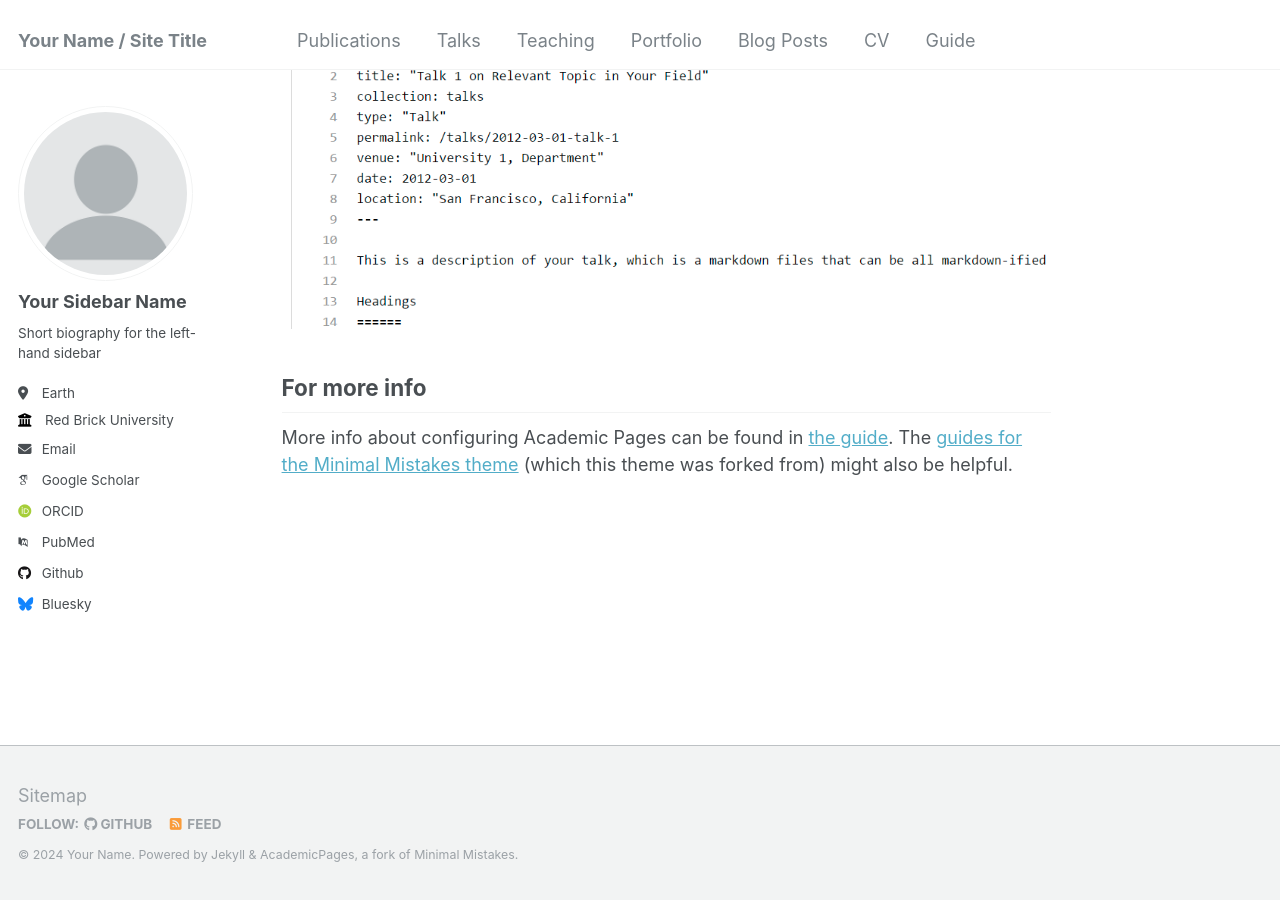
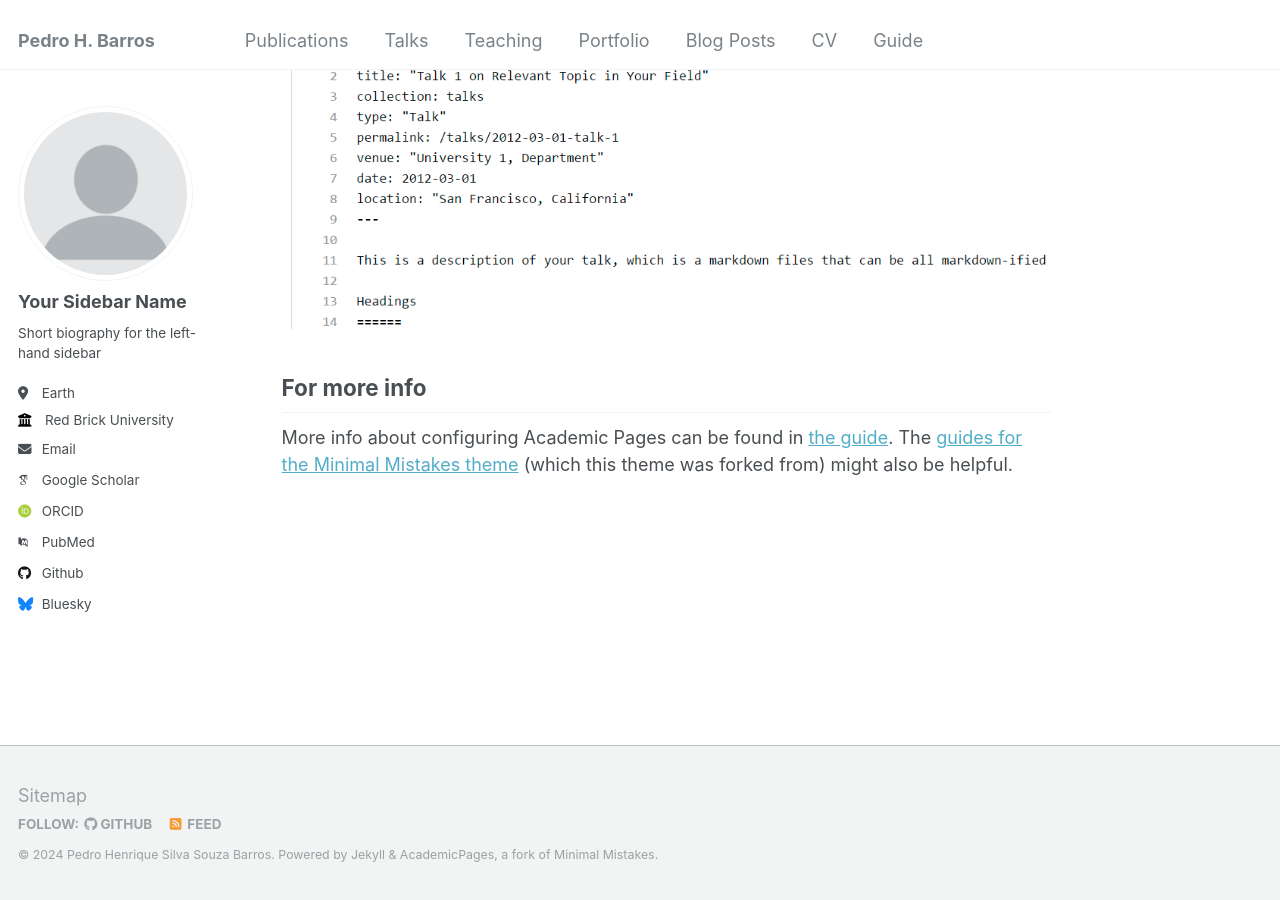
Before and after one commit to sufex00/sufex00.github.io, a Jekyll site: the page built from _pages/about.md, in a window 1280 px wide and 900 px high, scrolled down 2660 px. Built offline with Jekyll 4.4.1, drawn with Linux system fonts in a browser that asks for light colours; some web fonts are replaced.

Commit message:
Update _config.yml

```diff
--- a/_config.yml
+++ b/_config.yml
@@ -8,9 +8,9 @@
 
 # Basic Site Settings
 locale                   : "en-US"
-title                    : "Your Name / Site Title"
+title                    : "Pedro H. Barros"
 title_separator          : "-"
-name                     : &name "Your Name"
+name                     : &name "Pedro Henrique Silva Souza Barros"
 description              : &description "personal description"
 url                      : https://academicpages.github.io # the base hostname & protocol for your site e.g. "https://mmistakes.github.io"
 baseurl                  : "" # the subpath of your site, e.g. "/blog"
```
